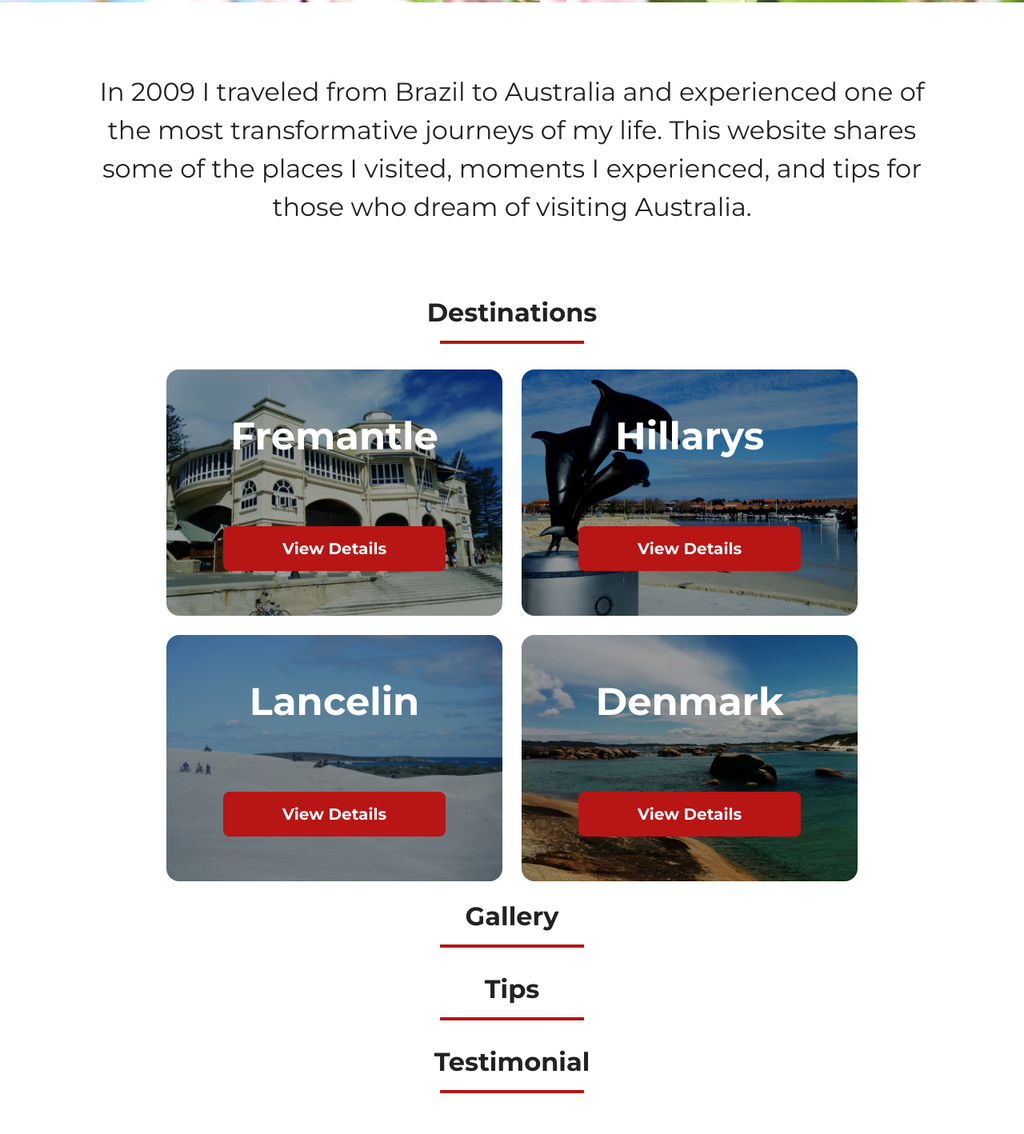
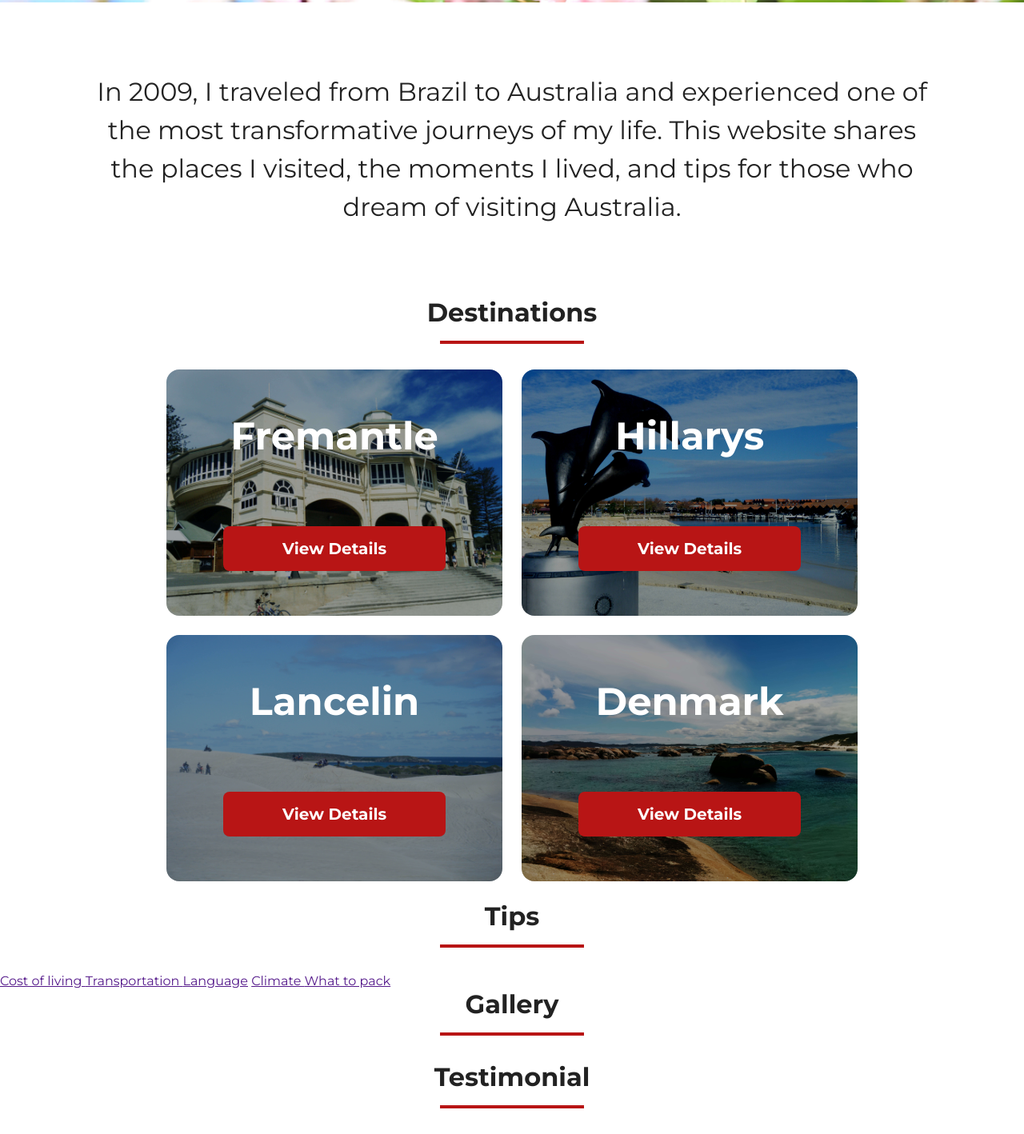
Before and after one commit to kamillamacedo/my-australia-journey, a plain HTML site: page index.html in a window 1280 px wide. Shown: the part 737-2155 px from the top of the page at 80% size. Drawn offline with Linux system fonts and the light colour scheme.

Commit message:
Add tips' basic structure and css file

```diff
--- a/css/style.css
+++ b/css/style.css
@@ -2,3 +2,4 @@
 @import url(header.css);
 @import url(hero.css);
 @import url(destinations.css);
+@import url(tips.css);
--- a/index.html
+++ b/index.html
@@ -70,14 +70,14 @@
       <section class="hero">
         <div class="hero-img"></div>
         <h2>
-          In 2009 I traveled from Brazil to Australia and experienced one of the
-          most transformative journeys of my life. This website shares some of
-          the places I visited, moments I experienced, and tips for those who
-          dream of visiting Australia.
+          In 2009, I traveled from Brazil to Australia and experienced one of
+          the most transformative journeys of my life. This website shares the
+          places I visited, the moments I lived, and tips for those who dream of
+          visiting Australia.
         </h2>
       </section>
 
-      <section class="destinations"></section>
+      <section class="destinations">
         <div class="section-title">
           <h2>Destinations</h2>
           <hr />
@@ -116,24 +116,35 @@
             </footer>
           </article>
         </div>
+      </section>
 
-      <section class="gallery"></section>
+      <section class="tips">
+        <div class="section-title">
+          <h2>Tips</h2>
+          <hr />
+        </div>
+        <div class="tips-cards">
+          <a href=""> <img src="" alt="" />Cost of living </a>
+          <a href=""> <img src="" alt="" />Transportation </a>
+          <a href=""> <img src="" alt="" />Language</a>
+          <a href=""> <img src="" alt="" />Climate </a>
+          <a href=""> <img src="" alt="" />What to pack</a>
+        </div>
+      </section>
+
+      <section class="gallery">
         <div class="section-title">
           <h2>Gallery</h2>
           <hr />
         </div>
+      </section>
 
-      <section class="tips"></section>
-      <div class="section-title">
-        <h2>Tips</h2>
-        <hr />
-      </div>
-
-      <section class="testimonial"></section>
+      <section class="testimonials">
         <div class="section-title">
           <h2>Testimonial</h2>
           <hr />
         </div>
+      </section>
     </main>
     <footer></footer>
   </body>
```
Also changed, not shown: css/tips.css (added). Lines whose indentation alone changed are shown as unchanged.
